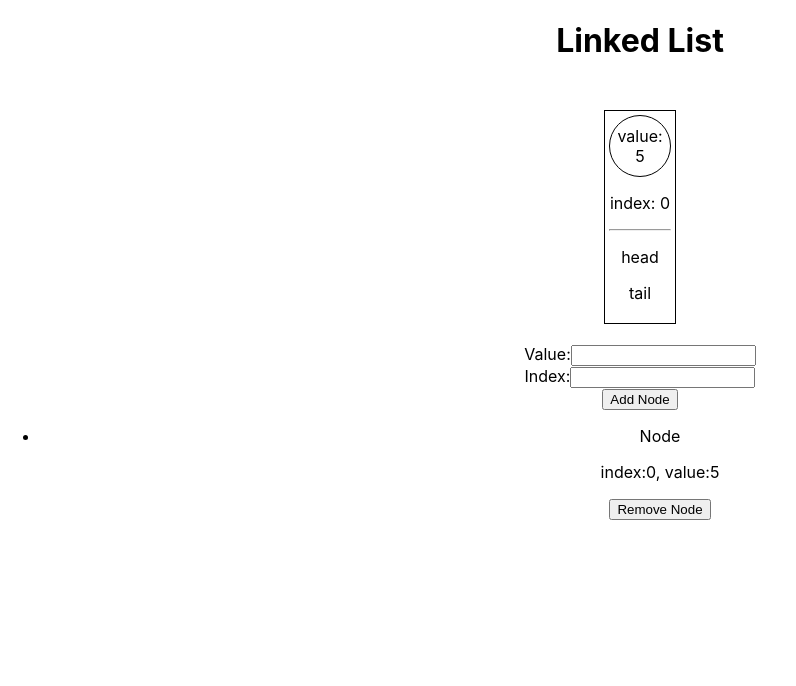
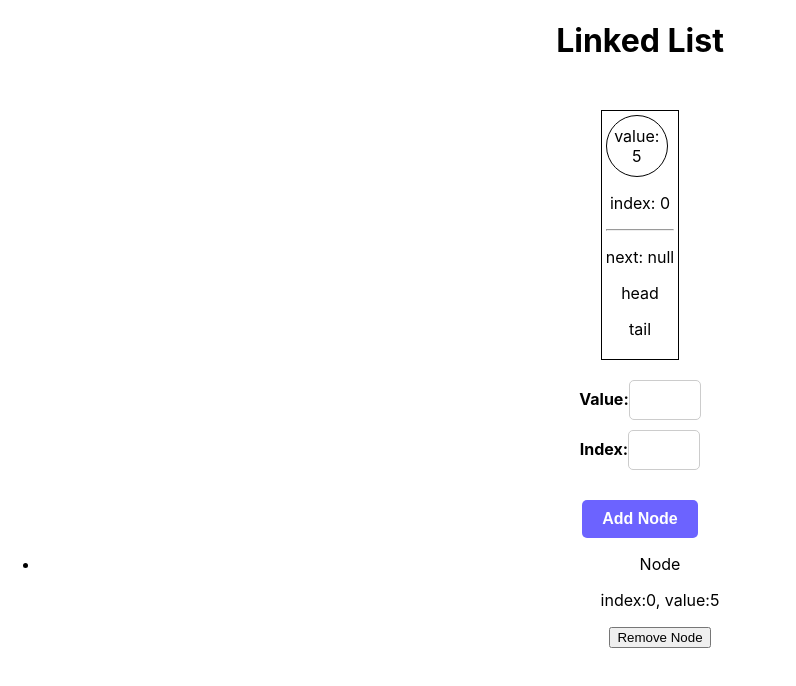
Before and after one commit to josephlarrivy/data-structures-visualizers, a React (Create React App) app: page /linkedlist in a window 1280 px wide. Both pictures are taken after typing "5", "5" into the empty fields and a click on the button "Add Node". Shown: the top 686 px of the page, without its empty margins (0-796 px from the left). Built offline with nearby package versions, Linux system fonts and the light colour scheme.

Commit message:
still getting some errors with LinkedList class

```diff
--- a/src/components/LinkedList/LinkedList.js
+++ b/src/components/LinkedList/LinkedList.js
@@ -129,7 +129,7 @@ class LinkedList {
             'head': false,
             'tail': true,
             'value': node.value,
-            'next': null,
+            'next': 'null',
           }
         );
       } else {
--- /dev/null
+++ b/src/components/LinkedList/LinkedListForm.css
@@ -0,0 +1,39 @@
+form {}
+
+input {
+    padding: 10px;
+    border-radius: 5px;
+    border: 1px solid #ccc;
+    font-size: 16px;
+    box-shadow: none;
+    outline: none;
+    width: 50px;
+    transition: border-color 0.3s ease-in-out;
+}
+
+input:focus {
+    border-color: #6c63ff;
+}
+
+label {
+    display: block;
+    margin-bottom: 10px;
+    font-size: 16px;
+    font-weight: bold;
+}
+
+button[type="submit"] {
+    padding: 10px 20px;
+    background-color: #6c63ff;
+    color: #fff;
+    border: none;
+    border-radius: 5px;
+    font-size: 16px;
+    font-weight: bold;
+    cursor: pointer;
+    transition: background-color 0.3s ease-in-out;
+}
+
+button[type="submit"]:hover {
+    background-color: #564dff;
+}
--- a/src/components/LinkedList/LinkedListForm.js
+++ b/src/components/LinkedList/LinkedListForm.js
@@ -1,6 +1,7 @@
 import React, { useEffect, useState } from "react";
 import LinkedListVisualizer from "./LinkedListVisualizer";
 import Node from "./Node";
+import './LinkedListForm.css'
 
 const LinkedListForm = ({list, setList}) => {
   const [value, setValue] = useState("");
@@ -18,7 +19,7 @@ const LinkedListForm = ({list, setList}) => {
   };
 
   const handleRemove = (event, index) => {
-    // event.preventDefault();1
+    event.preventDefault();
     list.remove(index);
     setList(list);
     setListLength(list.length)
@@ -42,7 +43,7 @@ const LinkedListForm = ({list, setList}) => {
   return (
     <div>
       <h1>Linked List</h1>
-      <LinkedListVisualizer list={list} setList={setList} handleRemove={handleRemove} />
+      <LinkedListVisualizer list={list} handleRemove={handleRemove} />
       <form onSubmit={handleAdd}>
         <label>
           Value:
@@ -51,9 +52,9 @@ const LinkedListForm = ({list, setList}) => {
             value={value}
             onChange={(event) => setValue(event.target.value)}
             required
+            max={999}
           />
         </label>
-        <br></br>
         <label>
           Index:
           <input
--- a/src/components/LinkedList/Node.js
+++ b/src/components/LinkedList/Node.js
@@ -10,11 +10,14 @@ const Node = ({ value, index, head, tail, next, handleRemove}) => {
     const timeoutId = setTimeout(() => {
       setNodeState("node");
     }, 1000);
-
     return () => {
       clearTimeout(timeoutId);
     };
   }, []);
+
+  const nodeHandleRemove = (event, index) => {
+    handleRemove(event, index)
+  }
 
 
   return (
@@ -24,9 +27,13 @@ const Node = ({ value, index, head, tail, next, handleRemove}) => {
       </div>
       <p>index: {index}</p>
       <hr></hr>
-      {next && <p>next: {next?next:'null'}</p>}
+      <p>next: {next!==null?next:'null'}</p>
       {head && <p>head</p>}
       {tail && <p>tail</p>}
+      {next&&
+        <button onClick={nodeHandleRemove}>remove</button>
+      }
+
     </div>
 
   );
```
